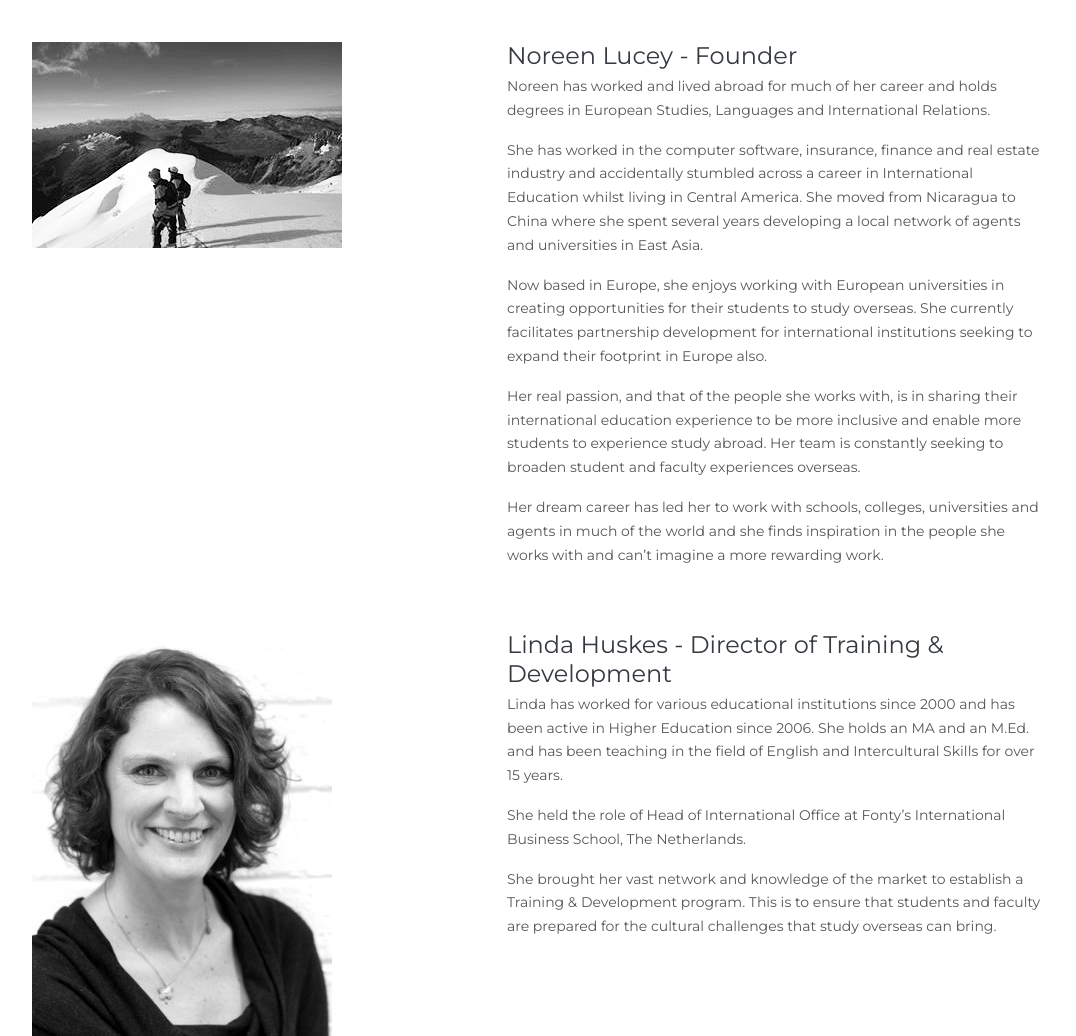
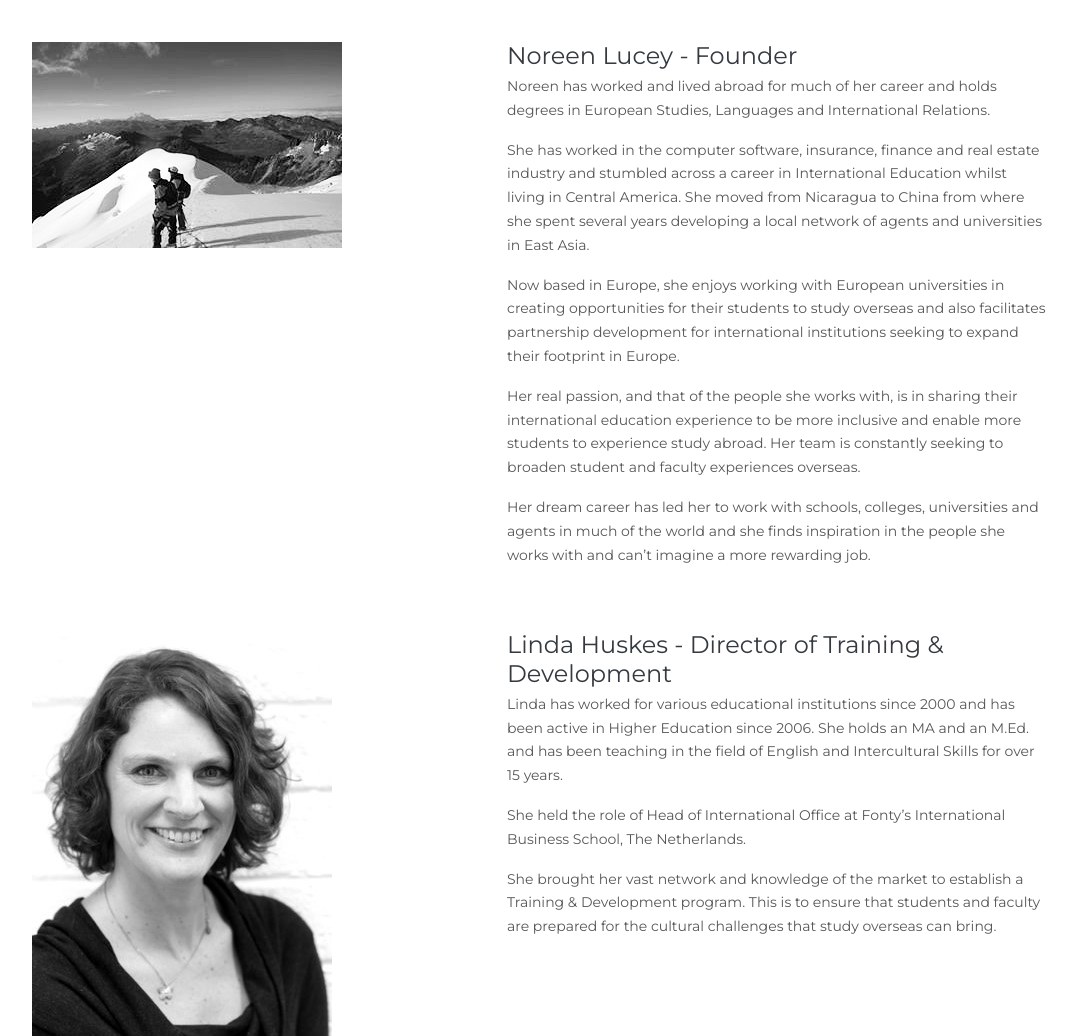
Before and after one commit to mortuz/hie, a plain HTML site: page about.html in a window 1280 px wide. Shown: the part 720-1756 px from the top of the page, without its empty margins (53-1129 px from the left). Drawn offline with nearby package versions, Linux system fonts and the light colour scheme.

Commit message:
semi final update

```diff
--- a/about.html
+++ b/about.html
@@ -30,12 +30,12 @@
         <ul class="navbar-nav ml-auto">
           <li class="nav-item">
             <a class="nav-link px-4" href="./">Home
-              <span class="sr-only">(current)</span>
             </a>
           </li>
 
           <li class="nav-item active">
             <a class="nav-link px-4" href="./about.html">About</a>
+            <span class="sr-only">(current)</span>
           </li>
 
           <li class="nav-item">
@@ -105,20 +105,20 @@
             <p>Noreen has worked and lived abroad for much of her career and holds degrees in European Studies, Languages and International
             Relations.</p>
 
-            <p>She has worked in the computer software, insurance, finance and real estate industry and accidentally stumbled across a career
-            in International Education whilst living in Central America. She moved from Nicaragua to China where she spent several years
-            developing a local network of agents and universities in East Asia.</p>
+            <p>She has worked in the computer software, insurance, finance and real estate industry and stumbled across a career in International
+            Education whilst living in Central America. She moved from Nicaragua to China from where she spent several years developing
+            a local network of agents and universities in East Asia.</p>
 
             <p>Now based in Europe, she enjoys working with European universities in creating opportunities for their students to study
-            overseas. She currently facilitates partnership development for international institutions seeking to expand their footprint
-            in Europe also.</p>
+            overseas and also facilitates partnership development for international institutions seeking to expand their footprint in
+            Europe.</p>
 
             <p>Her real passion, and that of the people she works with, is in sharing their international education experience to be more
             inclusive and enable more students to experience study abroad. Her team is constantly seeking to broaden student and faculty
             experiences overseas.</p>
 
             <p>Her dream career has led her to work with schools, colleges, universities and agents in much of the world and she finds inspiration
-            in the people she works with and can’t imagine a more rewarding work.</p>
+            in the people she works with and can’t imagine a more rewarding job.</p>
 
 
           </div>
```
Also changed, not shown: contact.html (+1 -1 lines), index.html (+4 -4 lines), services.html (+18 -9 lines).
